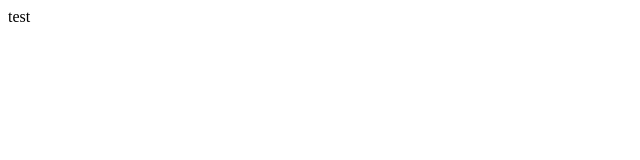
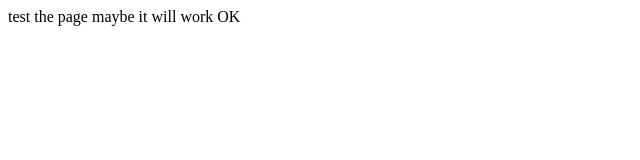
Before and after one commit to zben/zben.github.io, a plain HTML site: page index.html in a window 1280 px wide. Shown: the whole page, without its empty margins (0-640 px from the left). Drawn offline with Linux system fonts and the light colour scheme.

Commit message:
Update index.html

```diff
--- a/index.html
+++ b/index.html
@@ -1,5 +1,5 @@
 <html>
 <body>
-test
+test the page maybe it will work OK
 </body>
 </html>
```
